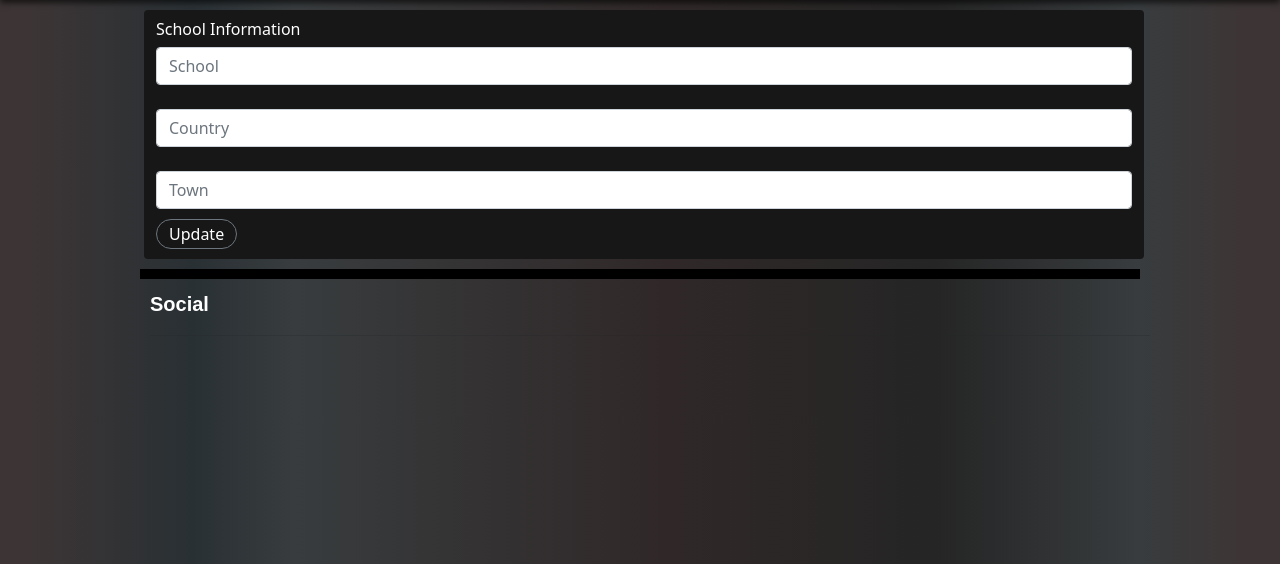
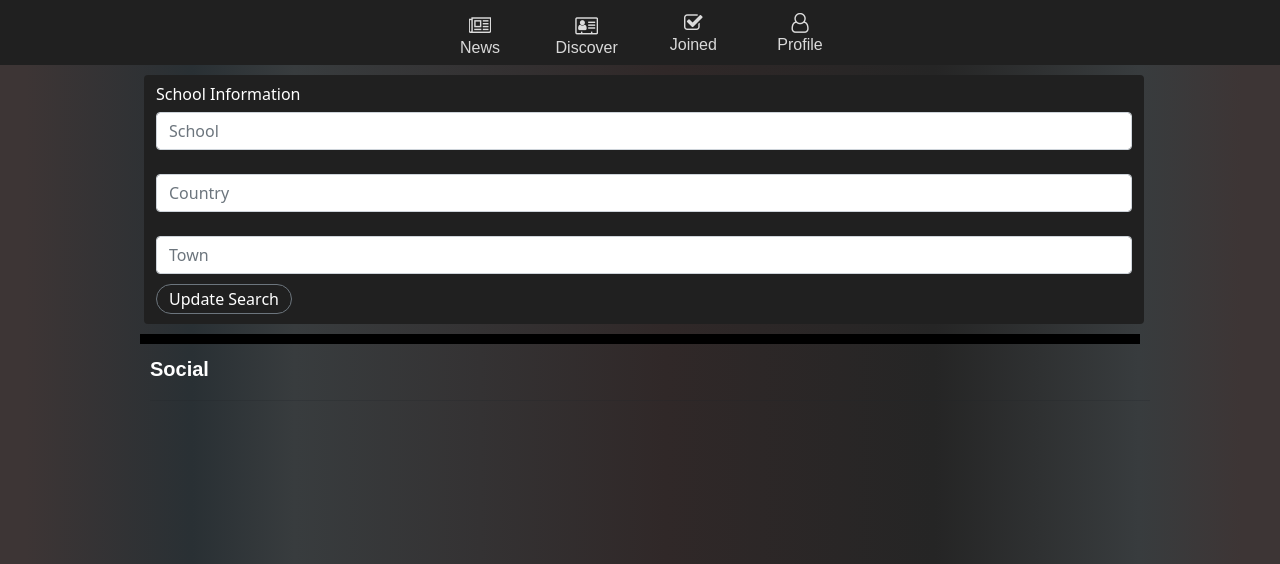
Before and after one commit to Gamaco/StudentClubs, a Django app: page /discover/ in a window 1280 px wide. Shown: the part 90-654 px from the top of the page. Run offline with Django 3.2, Linux system fonts and the light colour scheme; data that the repository does not hold is empty; some libraries are stand-ins or nearby versions.

Commit message:
Functional, updated state.

```diff
--- a/website/static/main.css
+++ b/website/static/main.css
@@ -26,7 +26,9 @@ h5 {
 }
 
 .icon {
-    color: #00AACF;
+    background: rgb(220, 220, 220);
+    -webkit-background-clip: text;
+    -webkit-text-fill-color: transparent;
 }
 
 .space-filler {
@@ -45,7 +47,11 @@ h5 {
 }
 
 .custom-bg {
-    background-color: #171717 !important;
+    background-color: #202020 !important;
+}
+
+.custom-bg-2 {
+  background: #202020;
 }
 
 .custom-textfield-bg {
@@ -89,6 +95,22 @@ h5 {
  .card-text {
     font-size: 12px !important;
  }
+
+ .navmenu-text {
+  height: 60px !important;
+  display: flex;
+  flex-direction: column;
+  justify-content: center;
+  align-items: center;
+  font-family: Arial, Helvetica, sans-serif;
+  margin-top: 5px !important;
+  color: rgb(217, 217, 217) !important;
+ }
+
+.navmenu-text i {
+  font-size: 20px !important;
+  margin-bottom: 0px;
+}
 
  .row.custom-padding {
     padding-bottom: 20px !important;
@@ -142,8 +164,7 @@ h5 {
 .footer-dark {
     padding:50px 0;
     color:#f0f9ff;
-    background: rgb(45,45,45);
-    background: linear-gradient(180deg, rgba(45,45,45,1) 0%, rgba(56,60,62,1) 0%, rgba(40,44,48,1) 37%);
+    background: #202020;
   }
 
   .footer-dark h3 {
@@ -229,3 +250,12 @@ h5 {
     font-size:13px;
     margin-bottom:0;
   }
+
+  .fixed-bottom .row [class^="col-"] {
+    padding-right: 0;
+    padding-left: 0;
+  }
+
+  .navbar-submenu-container {
+    height: 4vh !important;
+  }
--- a/website/templates/discover.html
+++ b/website/templates/discover.html
@@ -8,7 +8,7 @@
 <div style="max-width: 1000px; margin: 0 auto;">
   <div class="container-fluid no-padding">
 
-    <div class="container rounded text-white custom-bg ms-1">
+    <div class="container rounded text-white custom-bg-2 ms-1">
       <form>
         <div class="form-group">
           <div class="container-fluid no-padding space-filler"></div>
@@ -24,7 +24,7 @@
           <input type="text" class="form-control" id="pwd" placeholder="Town" name="pwd">
         </div>
         <div class="container-fluid no-padding space-filler"></div>
-        <button type="button" class="btn btn-outline-secondary">Update</button>
+        <button type="button" class="btn btn-outline-secondary">Update Search</button>
         <div class="container-fluid no-padding space-filler"></div>
       </form>
     </div>
@@ -47,17 +47,17 @@
         <div class="card-body">
             <h7 class="card-title text-white"> {{club.name}} </h7>
           <div class="custom-hr"></div>
+          <div class="card-footer">
+            <form>
+              <button class="btn btn-outline-secondary">View</button>
+            </form>
+          </div>
           <p class="card-text text-white">{{ club.description }}</p>
         </div>
         <ul class="list-group list-group-flush">
           <li class="list-group-item custom-bg text-secondary">School: <p class="text-white">{{ club.school }} </p></li>
           <li class="list-group-item custom-bg text-secondary">Country: <p class="text-white">{{ club.country }} </p></li>
         </ul>
-        <div class="card-footer">
-          <form>
-            <button class="btn btn-outline-secondary">View</button>
-          </form>
-        </div>
       </div>
     </div>
     {% endif %}
--- a/website/templates/layouts/base.html
+++ b/website/templates/layouts/base.html
@@ -44,6 +44,32 @@
 <!-- Navbar -->
 </div>
 
+<div class="container-fluid">
+  <div class="row sticky-top justify-content-center custom-bg h-100">
+    <div class="col col-lg-1 d-flex flex-column text-center navmenu-text">
+      <a href="#" class="text-decoration-none navmenu-text">
+          <i class="fa fa-newspaper-o icon" aria-hidden="true"></i>
+        <span>News</span>
+      </a>
+      </div>
+      <div class="col col-lg-1 d-flex flex-column text-center navmenu-text">
+        <a href="/discover" class="text-decoration-none navmenu-text">
+          <i class="fa fa-address-card-o icon" aria-hidden="true"></i>
+        <span>Discover</span>
+      </a>
+      </div>
+    <div class="col col-lg-1 d-flex flex-column text-center navmenu-text">
+      <i class="fa fa-check-square-o icon" aria-hidden="true"></i>
+      <span>Joined</span>
+    </div>
+    <div class="col col-lg-1 d-flex flex-column text-center navmenu-text">
+      <i class="fa fa-user-o icon" aria-hidden="true"></i>
+      <span>Profile</span>
+    </div>
+  </div>
+</div>
+
+
 <!-- Space before content  -->
 <div class="invisible container-fluid space-filler custom-bg"></div>
 <!-- Space before content  -->
```
